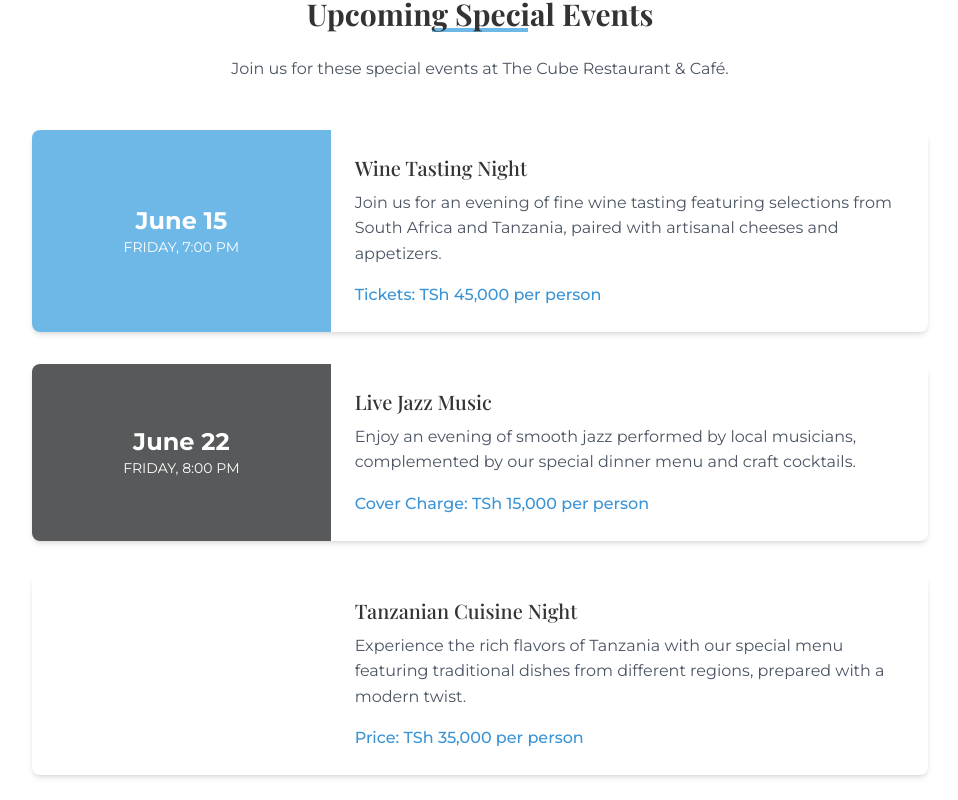
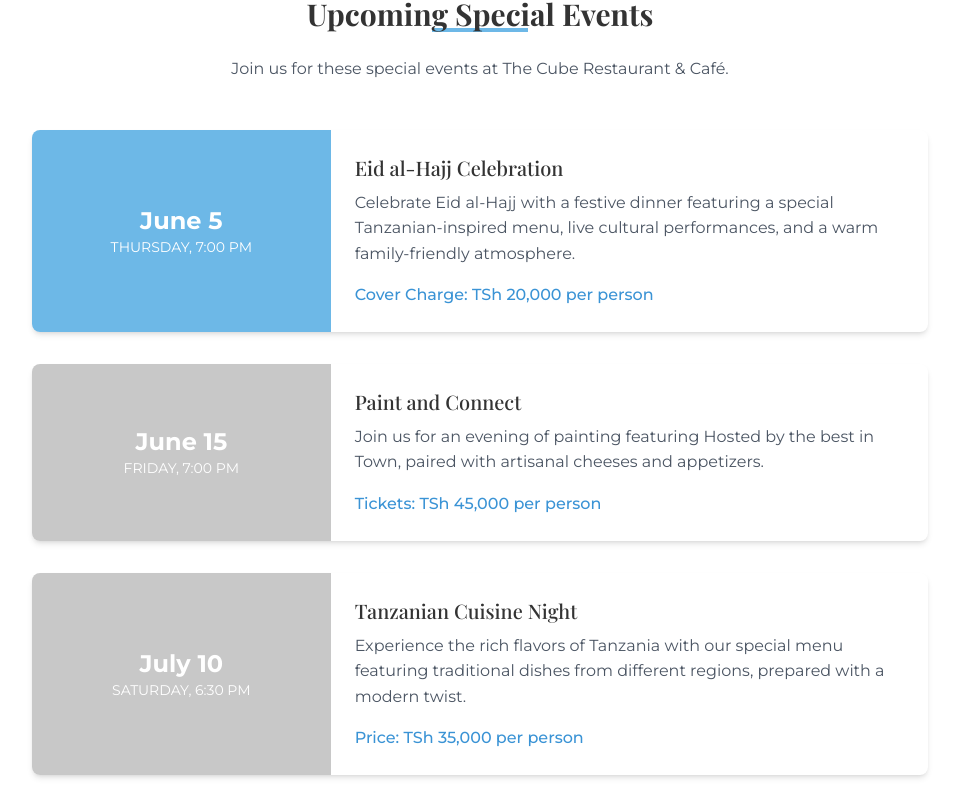
Before and after one commit to Udoddy/the_cube, a React (Vite) app: page /events in a window 1280 px wide. Shown: the part 2080-2880 px from the top of the page, without its empty margins (160-1118 px from the left). Built offline with nearby package versions, Linux system fonts and the light colour scheme.

Commit message:
small small fixes

```diff
--- a/src/pages/Events.tsx
+++ b/src/pages/Events.tsx
@@ -273,13 +273,29 @@ const EventsPage: React.FC = () => {
             <div className="bg-white rounded-lg shadow-md overflow-hidden mb-8">
               <div className="md:flex">
                 <div className="md:w-1/3 bg-primary-500 text-white p-6 flex flex-col justify-center items-center">
+                  <p className="text-2xl font-bold">June 5</p>
+                  <p className="text-sm uppercase">Thursday, 7:00 PM</p>
+                </div>
+                <div className="md:w-2/3 p-6">
+                  <h3 className="text-xl font-medium mb-2">Eid al-Hajj Celebration</h3>
+                  <p className="text-gray-600 mb-4">
+                    Celebrate Eid al-Hajj with a festive dinner featuring a special Tanzanian-inspired menu, live cultural performances, and a warm family-friendly atmosphere.
+                  </p>
+                  <p className="text-primary-600 font-medium">Cover Charge: TSh 20,000 per person</p>
+                </div>
+              </div>
+            </div>
+
+            <div className="bg-white rounded-lg shadow-md overflow-hidden mb-8">
+              <div className="md:flex">
+                <div className="md:w-1/3 bg-secondary-300 text-white p-6 flex flex-col justify-center items-center">
                   <p className="text-2xl font-bold">June 15</p>
                   <p className="text-sm uppercase">Friday, 7:00 PM</p>
                 </div>
                 <div className="md:w-2/3 p-6">
-                  <h3 className="text-xl font-medium mb-2">Wine Tasting Night</h3>
+                  <h3 className="text-xl font-medium mb-2">Paint and Connect</h3>
                   <p className="text-gray-600 mb-4">
-                    Join us for an evening of fine wine tasting featuring selections from South Africa and Tanzania,
+                    Join us for an evening of painting featuring Hosted by the best in Town,
                     paired with artisanal cheeses and appetizers.
                   </p>
                   <p className="text-primary-600 font-medium">Tickets: TSh 45,000 per person</p>
@@ -287,26 +303,9 @@ const EventsPage: React.FC = () => {
               </div>
             </div>
 
-            <div className="bg-white rounded-lg shadow-md overflow-hidden mb-8">
-              <div className="md:flex">
-                <div className="md:w-1/3 bg-secondary-500 text-white p-6 flex flex-col justify-center items-center">
-                  <p className="text-2xl font-bold">June 22</p>
-                  <p className="text-sm uppercase">Friday, 8:00 PM</p>
-                </div>
-                <div className="md:w-2/3 p-6">
-                  <h3 className="text-xl font-medium mb-2">Live Jazz Music</h3>
-                  <p className="text-gray-600 mb-4">
-                    Enjoy an evening of smooth jazz performed by local musicians, complemented by our special dinner menu
-                    and craft cocktails.
-                  </p>
-                  <p className="text-primary-600 font-medium">Cover Charge: TSh 15,000 per person</p>
-                </div>
-              </div>
-            </div>
-
             <div className="bg-white rounded-lg shadow-md overflow-hidden">
               <div className="md:flex">
-                <div className="md:w-1/3 bg-accent-500 text-white p-6 flex flex-col justify-center items-center">
+                <div className="md:w-1/3 bg-secondary-300 text-white p-6 flex flex-col justify-center items-center">
                   <p className="text-2xl font-bold">July 10</p>
                   <p className="text-sm uppercase">Saturday, 6:30 PM</p>
                 </div>
--- a/src/pages/Home.tsx
+++ b/src/pages/Home.tsx
@@ -111,7 +111,7 @@ const Home: React.FC = () => {
 
             {/* Delivery CTA */}
             <section className="py-12 bg-white">
-                <div className="container mx-auto px-4">
+                <div className="container mx-auto px-4 flex hidden md:flex">
                     <DeliveryCTA />
                 </div>
             </section>
```
